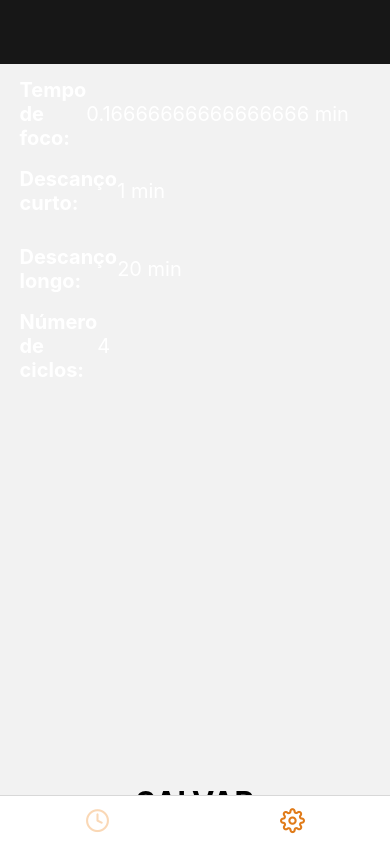
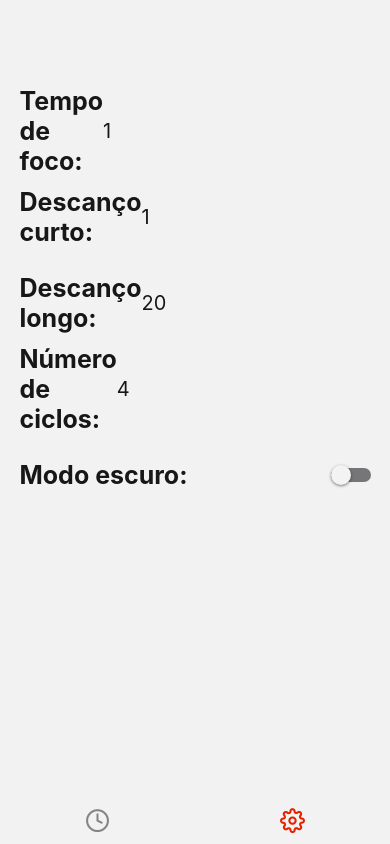
Before and after one commit to leonardomuniz/PomoPower, a React Native app: screen /settings in a window 390 px wide. Built offline with nearby package versions, Linux system fonts and the light colour scheme.

Commit message:
working on darkmode theme

```diff
--- a/App.tsx
+++ b/App.tsx
@@ -1,13 +1,16 @@
 import React from 'react';
 
 import { PomodoroProvider } from './src/context/Pomodoro';
+import { ThemeProvider } from './src/context/Themes';
 import Routes from './src/routes/Routes';
 
 export default function App() {
 
   return (
     <PomodoroProvider>
-      <Routes />
+      <ThemeProvider>
+        <Routes />
+      </ThemeProvider>
     </PomodoroProvider>
   );
 }
--- a/src/components/Button.tsx
+++ b/src/components/Button.tsx
@@ -15,7 +15,7 @@ interface IButton {
 export default function Button({ buttonFunction, buttonText, iconName, iconSize, iconColor }: IButton) {
     return (
         <TouchableOpacity style={styles.button} onPress={buttonFunction}>
-            {buttonText && <Text style={styles.buttonText}>{buttonText}</Text>}
+            {buttonText && <Text>{buttonText}</Text>}
             {iconName && <FontAwesome5 name={iconName} size={iconSize} color={iconColor} />}
         </TouchableOpacity>
     )
--- a/src/context/Pomodoro.tsx
+++ b/src/context/Pomodoro.tsx
@@ -8,7 +8,7 @@ const minutes: number = 60;
 const PomodoroContext = createContext<any>(null);
 
 function PomodoroProvider({ children }: PomodoroContextProviderProps) {
-    const [focusTimer, setFocusTimer] = useState<number>(10);
+    const [focusTimer, setFocusTimer] = useState<number>(minutes);
     const [restTimer, setRestTimer] = useState<number>(minutes);
     const [longRest, setLongRestTimer] = useState<number>(minutes * 20);
     const [restCycle, setRestCycle] = useState<number>(4);
--- a/src/context/Themes.tsx
+++ b/src/context/Themes.tsx
@@ -1,33 +1,44 @@
-import React, { createContext } from 'react';
+import React, { createContext, useState } from 'react';
 
 type ThemeContextProviderProps = {
     children: React.ReactNode;
 };
 
 const themes = {
-    light:{
+    light: {
         dark: false,
         colors: {
-            primary: 'rgb(255, 45, 85)',
+            primary: '#e62200',
             background: '#f2f2f2',
-            card: '#fff',
+            card: '#f2f2f2',
             text: '#171717',
             border: '#f2f2f2',
-            notification: 'rgb(255, 69, 58)',
-          },
+
+        },
+    },
+    dark: {
+        dark: true,
+        colors: {
+            primary: '#e62200',
+            background: '#171717',
+            card: '#171717',
+            text: '#f2f2f2',
+            border: '#171717'
+        },
     }
 }
 
 
-const ThemeContext = createContext<object>(themes);
+const ThemeContext = createContext<any>(themes);
 
-function ThemeProvider({children}: ThemeContextProviderProps){
-    return(
-        <ThemeContext.Provider value={themes}>
+function ThemeProvider({ children }: ThemeContextProviderProps) {
+    const [isDarkMode, setIsDarkMode] = useState<any>(false);
+    return (
+        <ThemeContext.Provider value={{themes, isDarkMode, setIsDarkMode}}>
             {children}
         </ThemeContext.Provider>
     );
 };
 
 
-export {ThemeProvider, ThemeContext};
+export { ThemeProvider, ThemeContext };
--- a/src/pages/pomodoro/index.tsx
+++ b/src/pages/pomodoro/index.tsx
@@ -2,6 +2,7 @@ import { StatusBar } from 'expo-status-bar';
 import React, { useState, useContext, useEffect } from 'react';
 import { Text, View } from 'react-native';
 import { FontAwesome5, MaterialCommunityIcons } from '@expo/vector-icons';
+import { useTheme } from '@react-navigation/native';
 
 import Button from '../../components/Button';
 import { PomodoroContext } from '../../context/Pomodoro';
@@ -10,12 +11,13 @@ import { playSound, displayTime } from '../../helpers/redux';
 
 
 export default function Pomodoro() {
-    const [timer, setTimer] = useState<number>(10);
+    const { focusTimer, restTimer } = useContext(PomodoroContext);
+    const { colors } = useTheme();
+
+    const [timer, setTimer] = useState<number>(focusTimer);
     const [display, setDisplay] = useState<string>('');
-    const [cycle, setCycle] = useState<number>(1);
+    const [cycle, setCycle] = useState<number>(0);
     const [working, setWorking] = useState<boolean>(false);
-
-    const { focusTimer, restTimer } = useContext(PomodoroContext);
 
 
     useEffect(() => {
@@ -48,15 +50,15 @@ export default function Pomodoro() {
     return (
         <>
             <View style={styles.pomodoro}>
-                <Text style={styles.cycle}>{cycle % 2 == 0? 'Foco': 'Descanço'}</Text>
-                <Text style={styles.timer}>{display === '' ? '00:00': display}</Text>
+                <Text style={{fontSize: 55, fontWeight: 'bold', color: colors.text}}>{cycle % 2 == 0? 'FOCO !': 'DESCANÇO'}</Text>
+                <Text style={{fontSize: 125, fontWeight: 'bold', color: colors.text}}>{display === '' ? '00:00': display}</Text>
                 {working ? (
                     <View style={styles.showCase}>
-                        <Button buttonText={<FontAwesome5 name="pause" size={40} color="black" />} buttonFunction={() => setWorking(false)}  />
-                        <Button buttonText={<MaterialCommunityIcons name="restart" size={40} color="black" />} buttonFunction={() => setTimer(25)}  />
+                        <Button buttonText={<FontAwesome5 name="pause" size={40} color={colors.primary} />} buttonFunction={() => setWorking(false)}  />
+                        <Button buttonText={<MaterialCommunityIcons name="restart" size={40} color={colors.primary} />} buttonFunction={() => setTimer(focusTimer)}  />
                     </View>
                 ) : (
-                    <Button buttonText={<FontAwesome5 name="play" size={40} color="black" />} buttonFunction={() => {setWorking(true); setTimer(timer === 0 ? 10: timer)}} />
+                    <Button buttonText={<FontAwesome5 name="play" size={40} color={colors.primary} />} buttonFunction={() => {setWorking(true); setTimer(timer === 0 ? focusTimer: timer)}} />
                 )}
 
             </View>
--- a/src/pages/settings/index.tsx
+++ b/src/pages/settings/index.tsx
@@ -1,18 +1,30 @@
 import React, { useState, useContext } from 'react';
 import { StatusBar } from 'expo-status-bar';
-import { Text, View, ScrollView, TextInput } from 'react-native';
+import { Text, View, ScrollView, TextInput, Switch, TouchableOpacity } from 'react-native';
+import { useTheme } from '@react-navigation/native';
 
 import { styles } from '../../styles/globalStyle';
 import { PomodoroContext } from '../../context/Pomodoro';
-import Button from '../../components/Button';
+import { ThemeContext } from '../../context/Themes';
 
 
 export default function Settings() {
+    const { colors } = useTheme();
+    const { isDarkMode, setIsDarkMode } = useContext(ThemeContext);
+
     const [focus, setFocus] = useState<any>(0);
     const [rest, setRest] = useState<any>(0);
     const [pause, setPause] = useState<any>(0);
     const [cycle, setCycle] = useState<any>(0);
     const [text, setText] = useState<string>('salvar');
+    const [isEnabled, setIsEnabled] = useState<boolean>(isDarkMode);
+
+
+    function toggleSwitch() {
+        setIsEnabled(previousState => !previousState);
+        setIsDarkMode(!isDarkMode);
+    };
+
 
 
     const {
@@ -27,7 +39,7 @@ export default function Settings() {
     } = useContext(PomodoroContext);
 
     function changeSettings() {
-        setFocusTimer(focus === 0 ? focusTimer : focus * 60 );
+        setFocusTimer(focus === 0 ? focusTimer : focus * 60);
         setRestTimer(rest === 0 ? restTimer : rest * 60);
         setLongRestTimer(pause === 0 ? longRest : pause * 60);
         setRestCycle(cycle === 0 ? restCycle : cycle * 60);
@@ -39,53 +51,71 @@ export default function Settings() {
         setCycle(0);
     };
 
+
+
     return (
         <ScrollView style={styles.settings}>
             <View style={styles.staticBody}>
                 <View style={styles.formBox}>
-                    <Text style={styles.textInfo}>Tempo de foco:</Text>
+                    <Text style={{ fontSize: 25, fontWeight: 'bold', color: colors.text }}>Tempo de foco:</Text>
                     <TextInput
-                        style={styles.input}
-                        placeholderTextColor="#fff"
+                        style={{ fontSize: 20, backgroundColor: colors.background, color: colors.text }}
+                        placeholderTextColor={colors.text}
                         keyboardType='numeric'
-                        placeholder={`${focusTimer / 60} min`}
+                        placeholder={`${focusTimer / 60}`}
                         onChangeText={setFocus}
                     />
                 </View>
                 <View style={styles.formBox}>
-                    <Text style={styles.textInfo}>Descanço curto:</Text>
+                    <Text style={{ fontSize: 25, fontWeight: 'bold', color: colors.text }}>Descanço curto:</Text>
                     <TextInput
-                        style={styles.input}
-                        placeholderTextColor="#fff"
+                        style={{ fontSize: 20, backgroundColor: colors.background, color: colors.text }}
+                        placeholderTextColor={colors.text}
                         keyboardType='numeric'
-                        placeholder={`${restTimer / 60} min`}
+                        placeholder={`${restTimer / 60}`}
                         onChangeText={setRest}
                     />
                 </View>
                 <View style={styles.formBox}>
-                    <Text style={styles.textInfo}>Descanço longo:</Text>
+                    <Text style={{ fontSize: 25, fontWeight: 'bold', color: colors.text }}>Descanço longo:</Text>
                     <TextInput
-                        style={styles.input}
-                        placeholderTextColor="#fff"
+                        style={{ fontSize: 20, backgroundColor: colors.background, color: colors.text }}
+                        placeholderTextColor={colors.text}
                         keyboardType='numeric'
-                        placeholder={`${longRest / 60} min`}
+                        placeholder={`${longRest / 60}`}
                         onChangeText={setPause}
                     />
                 </View>
                 <View style={styles.formBox}>
-                    <Text style={styles.textInfo}>Número de ciclos:</Text>
+                    <Text style={{ fontSize: 25, fontWeight: 'bold', color: colors.text }}>Número de ciclos:</Text>
                     <TextInput
-                        style={styles.input}
-                        placeholderTextColor="#fff"
+                        style={{ fontSize: 20, backgroundColor: colors.background, color: colors.text }}
+                        placeholderTextColor={colors.text}
                         keyboardType='numeric'
                         placeholder={`${restCycle}`}
                         onChangeText={setCycle}
                     />
                 </View>
+                <View style={styles.formBox}>
+                    <Text style={{ fontSize: 25, fontWeight: 'bold', color: colors.text }}>Modo escuro:</Text>
+                    <Switch
+                        trackColor={{ false: '#767577', true: '#81b0ff' }}
+                        thumbColor={isEnabled ? '#f5dd4b' : '#f4f3f4'}
+                        onValueChange={toggleSwitch}
+                        value={isEnabled}
+                    />
+                </View>
             </View>
 
             <View style={styles.footer}>
-                <Button buttonText={text} buttonFunction={changeSettings} />
+                <TouchableOpacity style={styles.button} onPress={changeSettings}>
+                    <Text style={{
+                        fontSize: 30,
+                        textTransform: 'uppercase',
+                        fontWeight: 'bold',
+                        color: colors.text
+                    }}>Salvar</Text>
+                </TouchableOpacity>
             </View>
             <StatusBar style="auto" />
         </ScrollView>
--- a/src/routes/Routes.tsx
+++ b/src/routes/Routes.tsx
@@ -1,16 +1,19 @@
-import React from 'react';
+import React, {useContext} from 'react';
 import { NavigationContainer } from '@react-navigation/native';
 import { createNativeStackNavigator } from '@react-navigation/native-stack';
 
 import TabScreen from './TabScreen';
 import {header} from '../helpers/Headers';
+import { ThemeContext } from '../context/Themes';
 
 const Stack = createNativeStackNavigator();
 
 
 export default function Routes() {
+    const {themes, isDarkMode} = useContext(ThemeContext);
+
     return (
-        <NavigationContainer>
+        <NavigationContainer theme={isDarkMode? themes.dark: themes.light}>
             <Stack.Navigator>
                 <Stack.Screen name="mainTab" component={TabScreen}  options={header}/>
             </Stack.Navigator>
--- a/src/routes/TabScreen.tsx
+++ b/src/routes/TabScreen.tsx
@@ -25,13 +25,12 @@ export default function TabScreen(): any {
 
                 return <Icon name={iconName} size={size} color={color} />;
             },
-            tabBarActiveTintColor: "#e07b19",
-            tabBarInactiveTintColor: "#fad8b6",
+
             tabBarShowLabel: false,
             tabBarHideOnKeyboard: true,
         })} >
             <Tab.Screen name="home" component={Pomodoro} options={header} />
-            <Tab.Screen name="settings" component={Settings} options={headerScreen} />
+            <Tab.Screen name="settings" component={Settings} options={header} />
         </Tab.Navigator>
     )
 }
--- a/src/styles/globalStyle.ts
+++ b/src/styles/globalStyle.ts
@@ -10,21 +10,6 @@ export const styles = StyleSheet.create({
 		paddingHorizontal: 25,
 	},
 
-	buttonText: {
-		fontSize: 30,
-		textTransform: 'uppercase',
-		fontWeight: 'bold',
-	},
-
-	cycle: {
-		fontSize: 55,
-		fontWeight: 'bold'
-	},
-
-	timer: {
-		fontSize: 125,
-		fontWeight: 'bold'
-	},
 
 	pomodoro: {
 		flex: 1,
@@ -32,25 +17,19 @@ export const styles = StyleSheet.create({
 		justifyContent: 'center'
 	},
 
-
 	settings: {
 		margin: 0,
+		marginTop: '20%',
 		padding: 0,
 		flex: 1
 	},
-
 	formBox: {
-		marginBottom: '5%',
+		marginBottom: 20,
 		padding: 0,
 		alignItems: 'center',
 		flexDirection: 'row',
 		justifyContent: 'space-between',
 		flex: 1
-	},
-	textInfo: {
-		color: 'white',
-		fontSize: 20,
-		fontWeight: 'bold'
 	},
 	staticBody: {
 		width: '90%',
@@ -63,15 +42,9 @@ export const styles = StyleSheet.create({
         flexWrap: "wrap"
     },
 
-	input: {
-		fontSize: 20,
-		color: '#fff',
-		borderBottomColor: '#ff4f1f'
-	},
-
 	footer: {
 		flex: 1,
-		marginTop: '95%',
+		marginTop: '75%',
 		alignContent: 'flex-end'
 	}
 });
```
Also changed, not shown: src/helpers/Headers.ts (+1 -6 lines).
